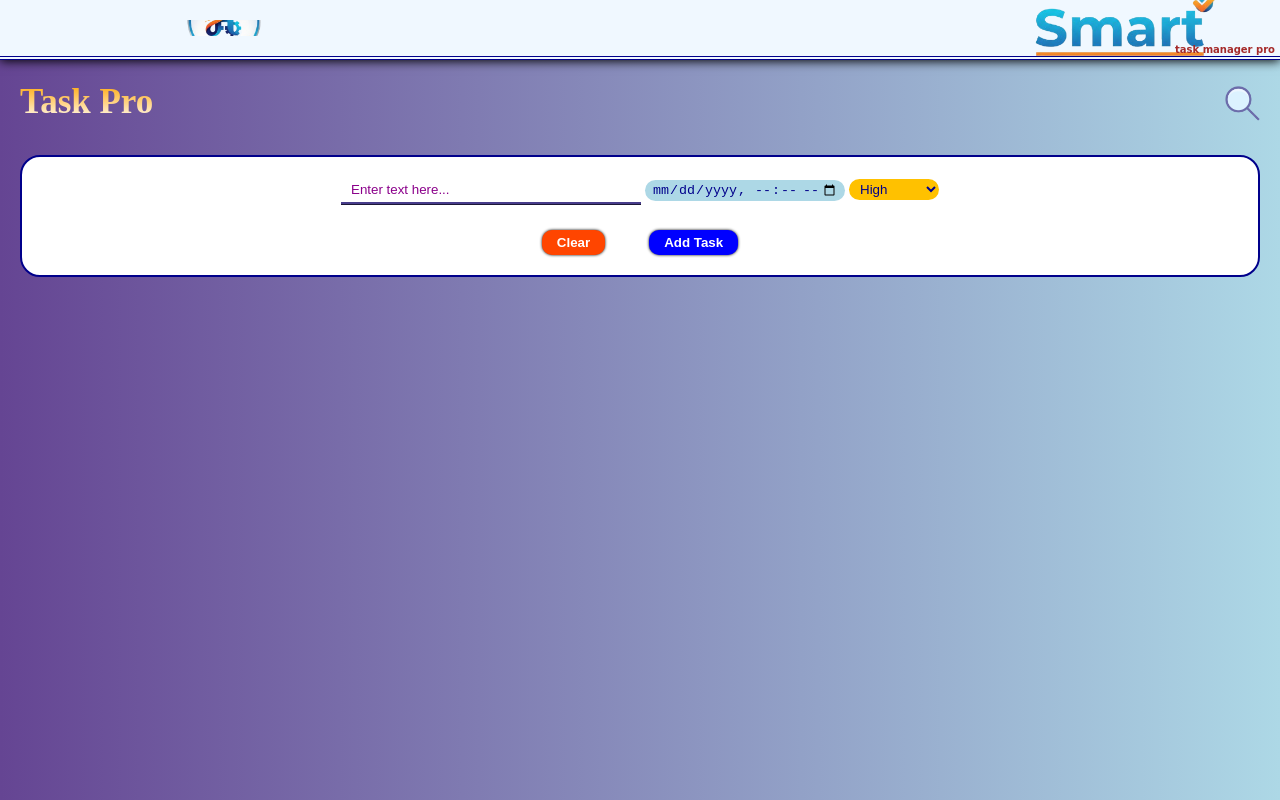
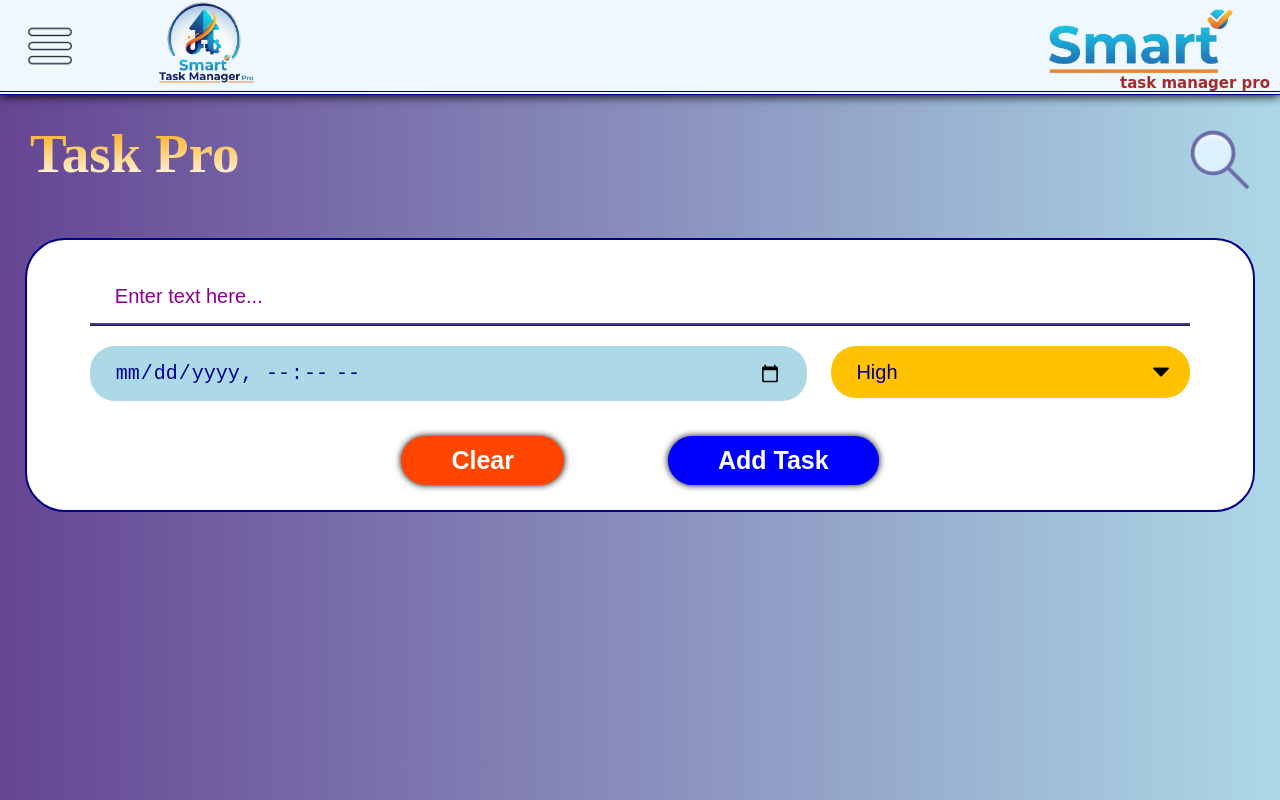
Before and after one commit to Sudhakar-890/Intermediate-, a plain HTML site: page index.html in a window 1280 px wide. Shown: the top 800 px of the page. Drawn offline with nearby package versions, Linux system fonts and the light colour scheme.

Commit message:
ui stage 2 completed

```diff
--- a/index.html
+++ b/index.html
@@ -1,19 +1,21 @@
 <!DOCTYPE html>
 <html lang="en">
+
 <head>
     <meta charset="UTF-8">
     <meta name="viewport" content="width=device-width, initial-scale=1.0">
     <title>Smart Task Pro</title>
     <!-- styles -->
-    <link rel="stylesheet" href="styles/general.css" >
+    <link rel="stylesheet" href="styles/general.css">
     <link rel="stylesheet" href="styles/header.css">
-    <link rel="stylesheet" href="styles/upperBody.css" >
-    <link rel="stylesheet" href="styles/lowerBody">
+    <link rel="stylesheet" href="styles/upperBody.css">
+    <link rel="stylesheet" href="styles/lowerBody.css">
 
     <!-- bootstrap -->
     <link rel="stylesheet" href="https://cdn.jsdelivr.net/npm/bootstrap-icons@1.13.1/font/bootstrap-icons.min.css">
 
 </head>
+
 <body>
     <header>
         <section id="headerBox">
@@ -33,7 +35,7 @@
                 <h1 class="center-heading">
                     Task Pro
                 </h1>
-        <input type="search" placeholder="search" >
+                <input type="search" placeholder="search">
             </div>
             <img id="searchIcon" src="assets/find.png" alt="search icon" />
         </div>
@@ -41,8 +43,8 @@
             <br>
             <center>
                 <div id='inputBox'>
-                <input id="text" placeholder="Enter text here..." >
-                <input type='datetime-local' >
+                    <input id="text" placeholder="Enter text here...">
+                    <input type='datetime-local'>
                     <select id="priority">
                         <option value="High">
                             High
@@ -64,8 +66,9 @@
     <footer>
 
     </footer>
-    <script type="text/javascript" charset="utf-8" src='scripts/animation.js' >
+    <script type="text/javascript" charset="utf-8" src='scripts/animation.js'>
 
     </script>
 </body>
+
 </html>
--- a/scripts/animation.js
+++ b/scripts/animation.js
@@ -7,8 +7,8 @@ const search = document.querySelector('input[type=search]');
 searchIcon.addEventListener('click',toggleSearch);
 
 function toggleSearch(){
-    text.style.animation = 'rotateTask 0.5s';
-    search.style.animation = 'rotateSearch 0.5s';
+    text.style.animation = 'rotateTask 0.5s ease-in';
+    search.style.animation = 'rotateSearch 0.5s ease-in';
     text.classList.toggle('task-hide');
     search.classList.toggle('search-active');
 }
--- a/styles/general.css
+++ b/styles/general.css
@@ -13,3 +13,9 @@ body{
     gap:10px;
     padding-top:80px;
 }
+
+@media screen and (min-width:400px){
+    body{
+        padding-top:120px;
+    }
+}
--- a/styles/header.css
+++ b/styles/header.css
@@ -1,91 +1,101 @@
-header{
-    position:fixed;
-    top:0;
-    left:0;
-    right:0;
-    box-shadow:0px 1px 10px black;
-    overflow:hidden;
+header {
+    position: fixed;
+    top: 0;
+    left: 0;
+    right: 0;
+    box-shadow: 0px 1px 10px black;
+    overflow: hidden;
 }
 
-#headerBox{
-        display:grid;
+#headerBox {
+    display: grid;
     grid-template-columns: 40px 60px 1fr;
     width: 100%;
-        padding:0px;
-        height:60px;
-        gap:0px;
+    padding: 0px;
+    height: 60px;
+    gap: 0px;
     column-gap: 10px;
-        grid-template-rows:100%;
+    grid-template-rows: 100%;
     justify-content: space-around;
-        align-items:center;
+    align-items: center;
     background-color: aliceblue;
     border-bottom: 4px double darkblue;
 }
 
-    #logo{
-    width:100%;
-    object-fit:cover;
+#logo {
+    width: 100%;
+    object-fit: cover;
+    height: 100%;
+}
+
+#hamburger-menu-box {
+    width: 100%;
+    height: 100%;
+    padding: 5px;
+}
+
+.hamburger-menu {
+    object-fit: contain;
+    width: 100%;
+    height: 100%;
+}
+
+#appName {
+    width: 60%;
+    height: 100%;
+    position: relative;
+}
+
+#appNameBox {
+    display: flex;
+    justify-content: flex-end;
+    width: 100%;
+}
+
+#floatName {
+    font-size: 10px;
+    text-wrap: nowrap;
+    position: absolute;
+    font-family: cursive;
+    top: 44px;
+    right: 5px;
+    font-weight: bolder;
+    color: brown;
+}
+
+
+@media screen and (min-width:400px) {
+
+    #headerBox {
+        grid-template-columns: 100px 150px 1fr;
+        gap: 30px;
+        height:95px;
+    }
+
+    #appNameBox {
+
+        text-align: center;
+        width: 100%;
         height:100%;
     }
 
-    #hamburger-menu-box{
-        width:100%;
-        height:100%;
-        padding:5px;
+    #floatName{
+        top:74px;
+        right:10px;
+        font-size:15px;
     }
 
-    .hamburger-menu{
-        object-fit: contain;
-        width:100%;
-        height:100%;
-    }
-
-    #appName{
-        width:60%;
-        height: 100%;
-        position:relative;
-    }
-
-    #appNameBox{
-        display:flex;
-        justify-content: flex-end;
-        width:100%;
-    }
-
-    #floatName{
-        font-size:10px;
-        text-wrap: nowrap;
-        position:absolute;
-        font-family: cursive;
-        top:44px;
-        right:5px;
-        font-weight:bolder;
-        color:brown;
-    }
-
-
-@media screen and (min-width:400px){
-
-    #headerBox{
-    padding:20px;
-    grid-template-columns:100px 150px 1fr;
-    gap:30px;
-}
-
-#appNameBox{
-    text-align:center;
-}
-
-#appName{
-    width:30%;
+    #appName {
+        width: 30%;
+        padding:5px;
         object-fit: cover;
     }
 
-#hamburger-menu-box{
-    padding:20px;
+    #hamburger-menu-box {
+        padding: 20px;
     }
 
-.hamburger-menu{
+    .hamburger-menu {
         object-fit: cover;
     }
 
--- a/styles/upperBody.css
+++ b/styles/upperBody.css
@@ -1,158 +1,227 @@
- #searchToggle{
-        flex:1;
-        height:47px;
-        display:flex;
-        flex-direction:column;
+ #searchToggle {
+     flex: 1;
+     height: 47px;
+     display: flex;
+     flex-direction: column;
      align-items: flex-start;
      justify-content: flex-end;
-        padding:5px;
+     padding: 5px;
      overflow: hidden;
  }
 
-input[type=search]{
-    display:none;
-    opacity:0;
-        border:1px solid black;
-        padding:5px 10px;
+ input[type=search] {
+     display: none;
+     opacity: 0;
+     border: 1px solid black;
+     padding: 5px 10px;
      width: 90%;
-        height:100%;
-        margin-left:10px;
-        outline:none;
+     height: 100%;
+     margin-left: 10px;
+     outline: none;
+     color:darkblue;
  }
 
-    .center-heading{
-        font-size:35px;
-        text-decoration:underline 2px ;
+ .center-heading {
+     font-size: 35px;
+     text-decoration: underline 2px;
      text-underline-offset: 8px;
-        margin-left:15px;
-        background:linear-gradient(to top,white,orange
-        );
-        color:transparent;
-        background-clip:text;
+     margin-left: 15px;
+     background: linear-gradient(to top, white, orange);
+     color: transparent;
+     background-clip: text;
  }
 
-    .task-hide{
-        display:none;
-        opacity:0;
+ .task-hide {
+     display: none;
+     opacity: 0;
  }
 
-    .search-active{
-        display:block !important;
-        opacity:1 !important;
+ .search-active {
+     display: block !important;
+     opacity: 1 !important;
  }
 
-    @keyframes rotateTask{
-        0%{
-            opacity:0;
-            transform:translateY(100%);
+ @keyframes rotateTask {
+     0% {
+         opacity: 0;
+         transform: translateY(100%);
      }
 
-        100%{
-            opacity:1;
-            transform:translateX(0);
+     100% {
+         opacity: 1;
+         transform: translateX(0);
      }
  }
 
-    @keyframes rotateSearch{
-        0%{
-            opacity:0;
-            transform:translateY(-100%);
+ @keyframes rotateSearch {
+     0% {
+         opacity: 0;
+         transform: translateY(100%);
      }
 
-        100%{
-            opacity:1;
-            transform:translateY(0);
+     100% {
+         opacity: 1;
+         transform: translateY(0);
      }
  }
 
-    #searchBox{
-        display:flex;
+ #searchBox {
+     display: flex;
      justify-content: space-between;
-        align-items:center;
+     align-items: center;
  }
 
-    #searchIcon{
-        width:35px;
-        margin-right:20px;
-        transition:all 0.2s;
+ #searchIcon {
+     width: 35px;
+     margin-right: 20px;
+     transition: all 0.2s;
  }
 
-    #searchIcon:active{
-        transform:scale(0.95);
+ #searchIcon:active {
+     transform: scale(0.95);
  }
 
  /* body */
 
+ #inputBox {
+     margin-top: 20px;
+     border: 2px solid darkblue;
+     border-radius: 20px;
+     margin: 10px 20px;
+     padding: 20px 10px 5px;
+     background: white;
+ }
+
+ #text {
+     width: 300px;
+     padding: 5px 10px;
+     margin-bottom: 10px;
+     background-color: transparent;
+     border: none;
+     border-bottom: 3px ridge darkslateblue;
+     /*box-shadow:0px 1px 3px black;*/
+     outline: none;
+     color: darkmagenta;
+ }
+
+ #text::placeholder {
+     color: darkmagenta;
+ }
+
+ input[type='datetime-local'] {
+     outline: none;
+     border: none;
+     width: 200px;
+     border-radius: 15px;
+     padding: 2px 7px;
+     color: darkblue;
+     background-color: lightblue;
+ }
+
+ #priority {
+     outline: none;
+     border: none;
+     width: 90px;
+     border-radius: 15px;
+     padding: 2px 7px;
+     background-color: rgb(255, 193, 0);
+     color: darkblue;
+ }
+
+ #addBtn,#clearBtn {
+     padding: 5px 15px;
+     border-radius: 10px;
+     border: none;
+     margin: 15px 20px;
+     font-weight: bold;
+     color: white;
+     box-shadow: 0px 0px 3px black;
+     transition: all 0.2s;
+ }
+
+ #addBtn {
+     background-color: blue;
+ }
+
+ #clearBtn {
+     background-color: orangered;
+ }
+
+ #addBtn:active,
+ #clearBtn:active {
+     box-shadow: none;
+     transform: scale(0.95);
+ }
+
+ @media screen and (min-width:400px) {
+
+    #searchToggle{
+        height:80px;
+        padding:15px;
+    }
+
+    input[type=search]{
+        margin-left: 20px;
+        padding:15px 20px;
+        border:none;
+        font-size:24px;
+        border-radius: 10px;
+    }
+
+    input[type=search]::placeholder{
+        font-size:20px;
+    }
+
+    .center-heading{
+        font-size:55px;
+    }
+
+    #searchIcon{
+        width:60px;
+        margin-right:30px;
+    }
+
     #inputBox{
-        margin-top:20px;
-        border:2px solid darkblue;
-        border-radius: 20px;
-        margin:10px 20px;
-        padding:20px 10px 5px;
-        background:white;
+        padding:30px 15px 10px;
+        margin:20px 25px;
+        border-radius: 40px;
     }
 
     #text{
-        width:300px;
-        padding:5px 10px;
-        margin-bottom:10px;
-        background-color:transparent;
-        border:none;
-        border-bottom:3px ridge darkslateblue;
-        /*box-shadow:0px 1px 3px black;*/
-        outline: none;
-        color:darkmagenta;
+        width:92%;
+        padding:15px 25px;
+        margin-bottom:20px;
+        font-size:20px;
     }
 
-    #text::placeholder{
-        color:darkmagenta;
-    }
-
-    input[type = 'datetime-local']{
-        outline:none;
-        border:none;
-        width:200px;
-        border-radius: 15px;
-        padding:2px 7px;
-        color:darkblue;
-        background-color:lightblue ;
+    input[type='datetime-local']{
+        width:60%;
+        border-radius:25px;
+        padding:15px 25px;
+        font-size:20px;
     }
 
     #priority{
-        outline:none;
-        border:none;
-        width:90px;
-        border-radius: 15px;
-        padding:2px 7px;
-        background-color:rgb(255,193,0);
-        color:darkblue;
+        width:30%;
+        border-radius:25px;
+        padding:15px 25px;
+        font-size:20px;
+        appearance: none;
+        background-image: url('../assets/down.png');
+        background-repeat: no-repeat;
+        background-size: 18px;
+        background-position: right 20px top 50%;
+        margin-left:20px;
     }
 
-    #addBtn, #clearBtn{
-        padding:5px 15px;
-        border-radius:10px;
-        border:none;
-        margin:15px 20px;
+
+     #addBtn,#clearBtn {
+        font-size:25px;
+        padding:10px 50px;
+        border-radius:35px;
+        margin:35px 50px 15px;
         font-weight:bolder;
-        color:white;
-        box-shadow:0px 0px 3px black;
-        transition:all 0.2s;
+        box-shadow: 0px 0px 7px black;
      }
 
-    #addBtn{
-        background-color:blue;
  }
-
-    #clearBtn{
-        background-color:orangered;
-    }
-
-    #addBtn:active , #clearBtn:active{
-        box-shadow:none;
-        transform:scale(0.95);
-    }
-
-@media screen and (min-width:400px){
-
-
-}
```
Also changed, not shown: assets/down.png (added). Lines whose indentation alone changed are shown as unchanged.
